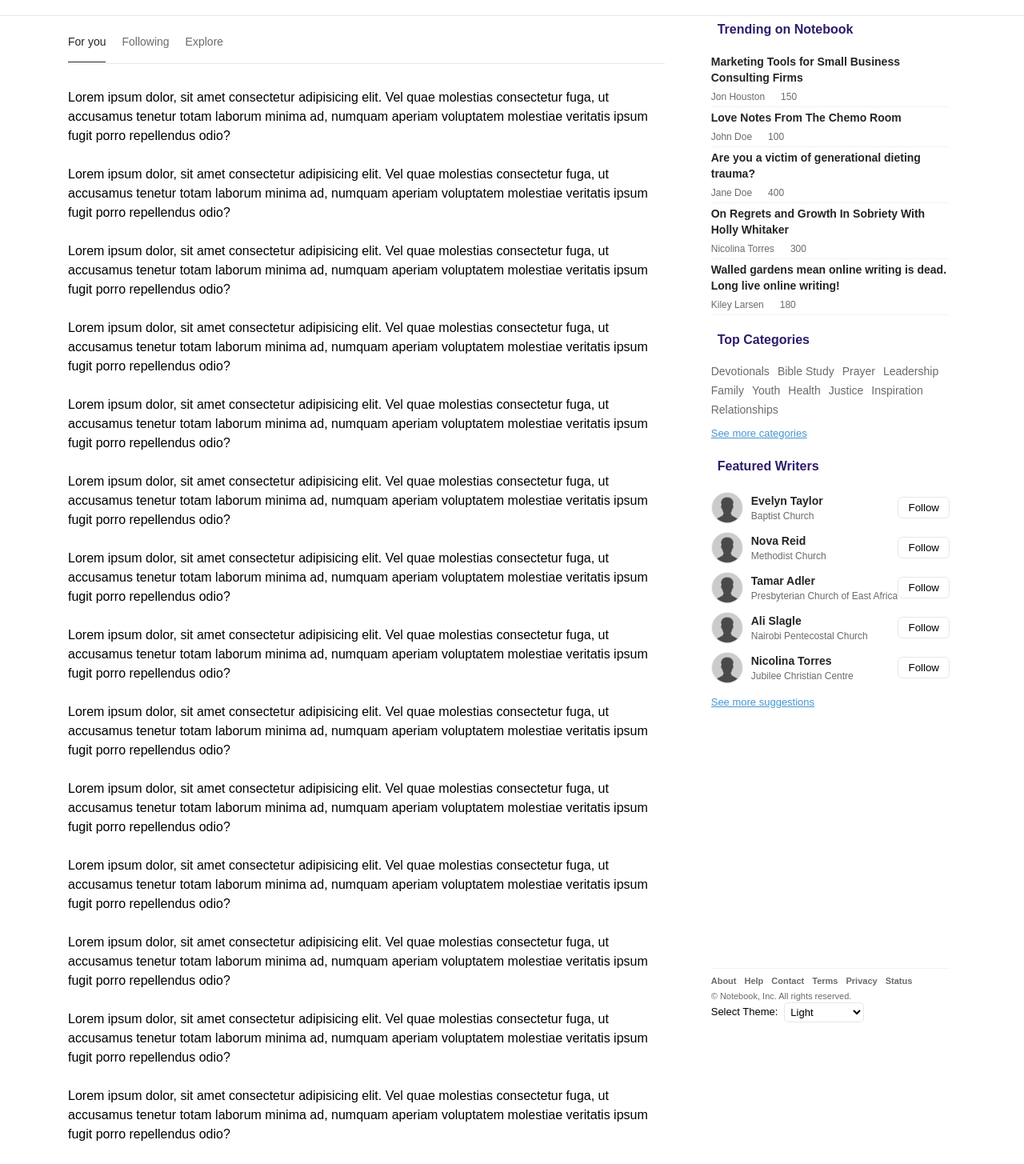
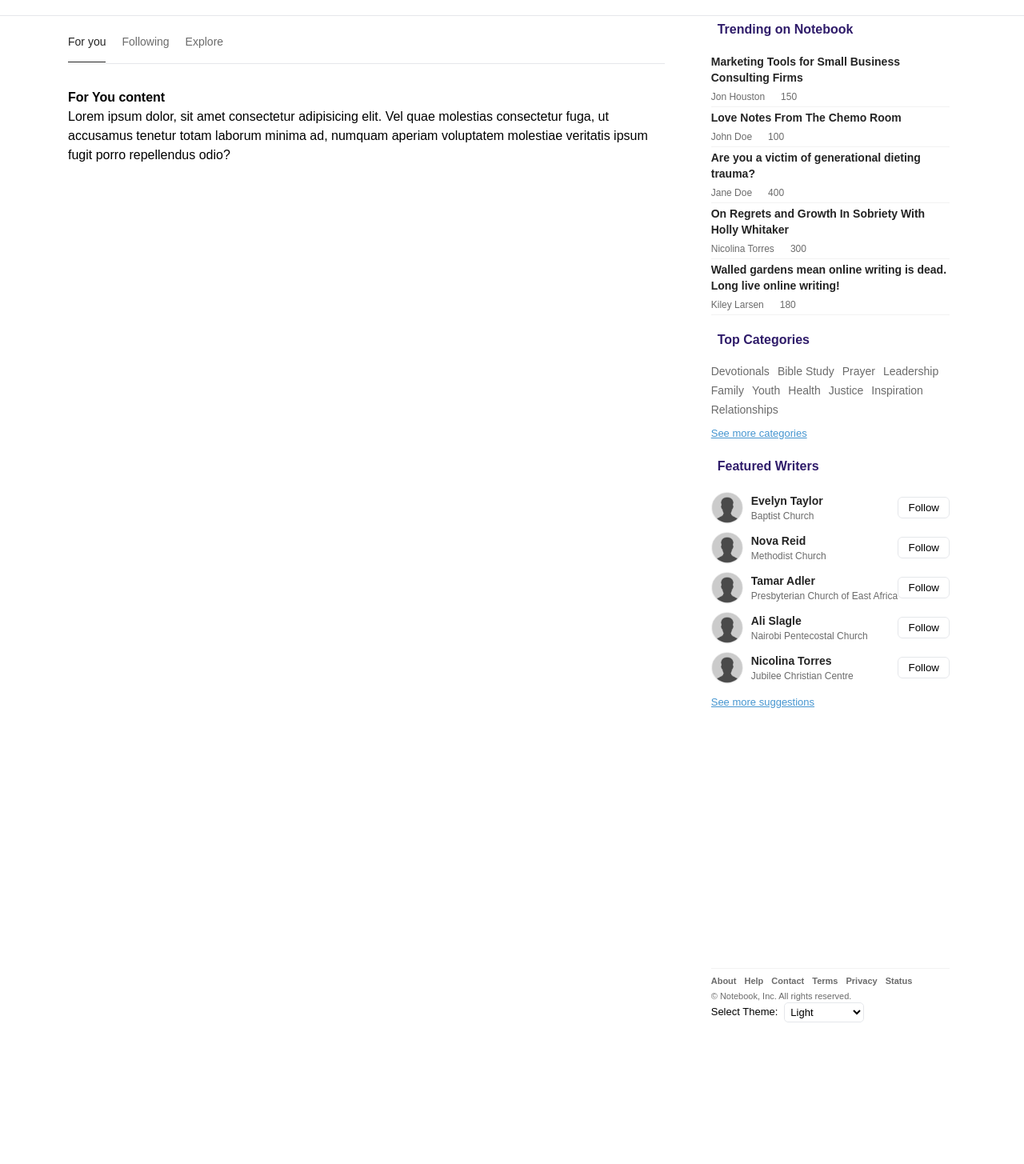
Before and after one commit to Wolleys/notebook, a Next.js app: page /feed in a window 1280 px wide. Shown: the part 55-1510 px from the top of the page at 80% size. After the commit the page ends 1341 px from the top, so only its background shows below. Built offline with nearby package versions, Linux system fonts and the light colour scheme; a web font is replaced by a local one.

Commit message:
Update feedsTab navigation items

```diff
--- a/components/feedsTab/index.tsx
+++ b/components/feedsTab/index.tsx
@@ -4,6 +4,12 @@ import { FC } from "react";
 import Link from "next/link";
 import styles from "./feedstab.module.css";
 import { usePathname } from "next/navigation";
+
+const navItems = [
+  { path: "/feed", label: "For you" },
+  { path: "/feed=following", label: "Following" },
+  { path: "/explore", label: "Explore" },
+];
 
 const FeedsTab: FC = () => {
   const pathname = usePathname();
@@ -12,133 +18,20 @@ const FeedsTab: FC = () => {
     <div className={styles.container}>
       <div className={styles.tabs}>
         <ul>
-          <li>
-            <Link
-              className={`${pathname === "/feed" ? styles.active : ""}`}
-              href="/"
-            >
-              For you
-            </Link>
-          </li>
-          <li>
-            <Link
-              className={`${
-                pathname === "/?feed=following" ? styles.active : ""
-              }`}
-              href="/"
-            >
-              Following
-            </Link>
-          </li>
-          <li>
-            <Link
-              className={`${pathname === "/explore" ? styles.active : ""}`}
-              href="/"
-            >
-              Explore
-            </Link>
-          </li>
+          {navItems.map((item, index) => (
+            <li key={index}>
+              <Link
+                className={`${pathname === item.path ? styles.active : ""}`}
+                href={item.path}
+              >
+                {item.label}
+              </Link>
+            </li>
+          ))}
         </ul>
       </div>
       <div className={styles.content}>
-        <p>
-          Lorem ipsum dolor, sit amet consectetur adipisicing elit. Vel quae
-          molestias consectetur fuga, ut accusamus tenetur totam laborum minima
-          ad, numquam aperiam voluptatem molestiae veritatis ipsum fugit porro
-          repellendus odio?
-        </p>
-        <br />
-        <p>
-          Lorem ipsum dolor, sit amet consectetur adipisicing elit. Vel quae
-          molestias consectetur fuga, ut accusamus tenetur totam laborum minima
-          ad, numquam aperiam voluptatem molestiae veritatis ipsum fugit porro
-          repellendus odio?
-        </p>
-        <br />
-        <p>
-          Lorem ipsum dolor, sit amet consectetur adipisicing elit. Vel quae
-          molestias consectetur fuga, ut accusamus tenetur totam laborum minima
-          ad, numquam aperiam voluptatem molestiae veritatis ipsum fugit porro
-          repellendus odio?
-        </p>
-        <br />
-        <p>
-          Lorem ipsum dolor, sit amet consectetur adipisicing elit. Vel quae
-          molestias consectetur fuga, ut accusamus tenetur totam laborum minima
-          ad, numquam aperiam voluptatem molestiae veritatis ipsum fugit porro
-          repellendus odio?
-        </p>
-        <br />
-        <p>
-          Lorem ipsum dolor, sit amet consectetur adipisicing elit. Vel quae
-          molestias consectetur fuga, ut accusamus tenetur totam laborum minima
-          ad, numquam aperiam voluptatem molestiae veritatis ipsum fugit porro
-          repellendus odio?
-        </p>
-        <br />
-        <p>
-          Lorem ipsum dolor, sit amet consectetur adipisicing elit. Vel quae
-          molestias consectetur fuga, ut accusamus tenetur totam laborum minima
-          ad, numquam aperiam voluptatem molestiae veritatis ipsum fugit porro
-          repellendus odio?
-        </p>
-        <br />
-        <p>
-          Lorem ipsum dolor, sit amet consectetur adipisicing elit. Vel quae
-          molestias consectetur fuga, ut accusamus tenetur totam laborum minima
-          ad, numquam aperiam voluptatem molestiae veritatis ipsum fugit porro
-          repellendus odio?
-        </p>
-        <br />
-        <p>
-          Lorem ipsum dolor, sit amet consectetur adipisicing elit. Vel quae
-          molestias consectetur fuga, ut accusamus tenetur totam laborum minima
-          ad, numquam aperiam voluptatem molestiae veritatis ipsum fugit porro
-          repellendus odio?
-        </p>
-        <br />
-        <p>
-          Lorem ipsum dolor, sit amet consectetur adipisicing elit. Vel quae
-          molestias consectetur fuga, ut accusamus tenetur totam laborum minima
-          ad, numquam aperiam voluptatem molestiae veritatis ipsum fugit porro
-          repellendus odio?
-        </p>
-        <br />
-        <p>
-          Lorem ipsum dolor, sit amet consectetur adipisicing elit. Vel quae
-          molestias consectetur fuga, ut accusamus tenetur totam laborum minima
-          ad, numquam aperiam voluptatem molestiae veritatis ipsum fugit porro
-          repellendus odio?
-        </p>
-        <br />
-        <p>
-          Lorem ipsum dolor, sit amet consectetur adipisicing elit. Vel quae
-          molestias consectetur fuga, ut accusamus tenetur totam laborum minima
-          ad, numquam aperiam voluptatem molestiae veritatis ipsum fugit porro
-          repellendus odio?
-        </p>
-        <br />
-        <p>
-          Lorem ipsum dolor, sit amet consectetur adipisicing elit. Vel quae
-          molestias consectetur fuga, ut accusamus tenetur totam laborum minima
-          ad, numquam aperiam voluptatem molestiae veritatis ipsum fugit porro
-          repellendus odio?
-        </p>
-        <br />
-        <p>
-          Lorem ipsum dolor, sit amet consectetur adipisicing elit. Vel quae
-          molestias consectetur fuga, ut accusamus tenetur totam laborum minima
-          ad, numquam aperiam voluptatem molestiae veritatis ipsum fugit porro
-          repellendus odio?
-        </p>
-        <br />
-        <p>
-          Lorem ipsum dolor, sit amet consectetur adipisicing elit. Vel quae
-          molestias consectetur fuga, ut accusamus tenetur totam laborum minima
-          ad, numquam aperiam voluptatem molestiae veritatis ipsum fugit porro
-          repellendus odio?
-        </p>
-        <br />
+        <h4>For You content</h4>
         <p>
           Lorem ipsum dolor, sit amet consectetur adipisicing elit. Vel quae
           molestias consectetur fuga, ut accusamus tenetur totam laborum minima
```
